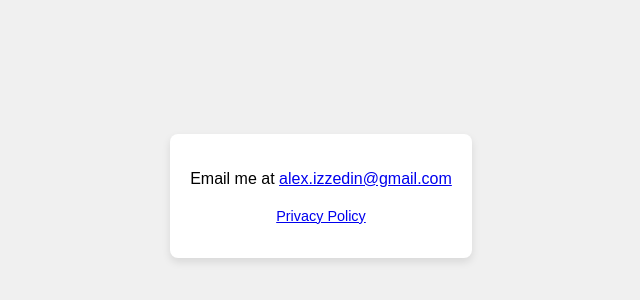
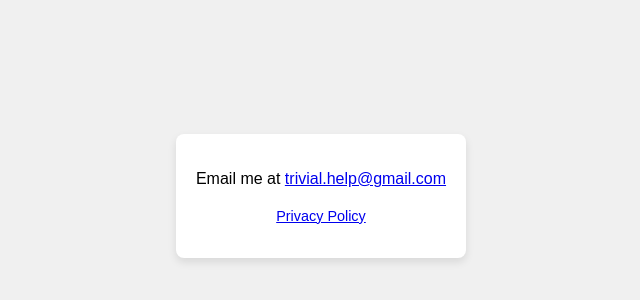
Before and after one commit to trivialhq/trivialhq.github.io, a plain HTML site: page index.html in a window 1280 px wide. Shown: the part 204-504 px from the top of the page, 319-959 px from the left. Drawn offline with Linux system fonts and the light colour scheme.

Commit message:
updated email

```diff
--- a/index.html
+++ b/index.html
@@ -34,7 +34,7 @@
 <body>
 
 <div class="container">
-    <p>Email me at <a href="mailto:alex.izzedin@gmail.com">alex.izzedin@gmail.com</a></p>
+    <p>Email me at <a href="mailto:trivial.help@gmail.com">trivial.help@gmail.com</a></p>
     <p class="privacy-policy"><a href="privacy">Privacy Policy</a></p>
 </div>
 
```
